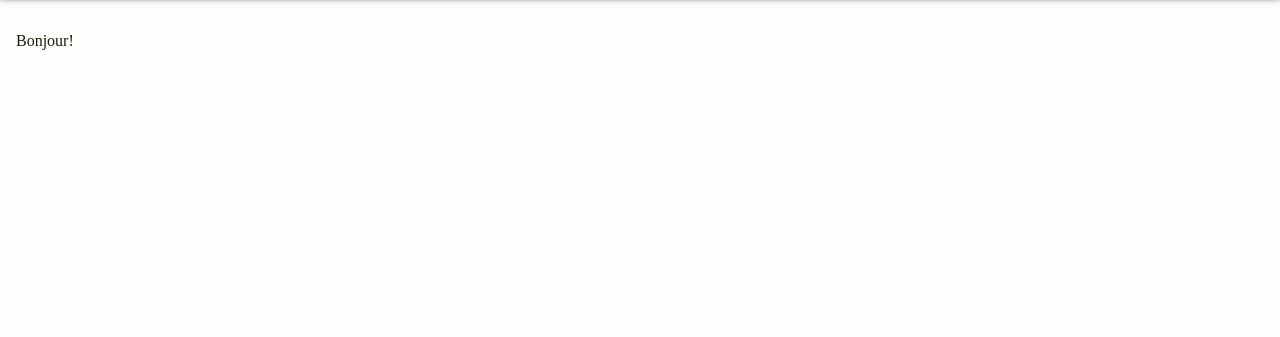
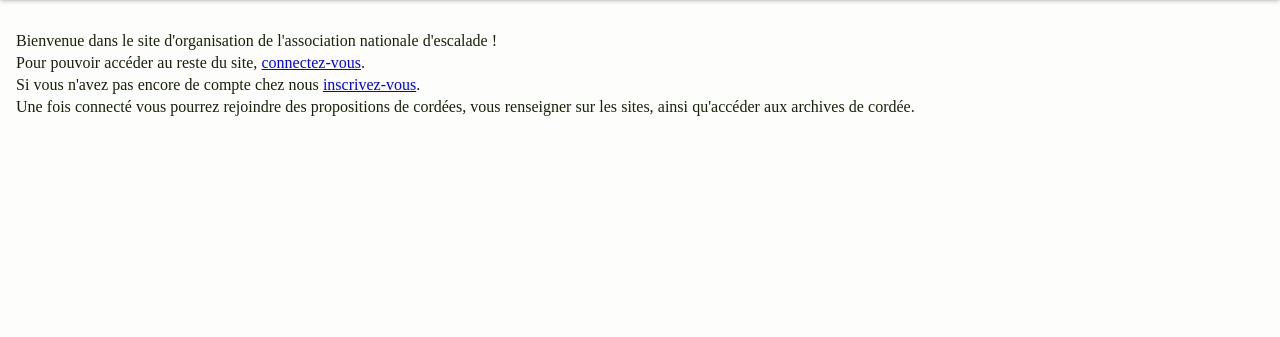
Before and after one commit to xyannick3/Escalada, a Flask app: page / in a window 1280 px wide. Shown: the part 83-420 px from the top of the page. Run offline with Flask 3, Linux system fonts and the light colour scheme; some libraries are stand-ins or nearby versions.

Commit message:
Update homePage.html

```diff
--- a/DevelopmentFile/templates/homePage.html
+++ b/DevelopmentFile/templates/homePage.html
@@ -9,5 +9,10 @@
 
 
 {%block content%}
-<p>Bonjour!</p>
+<p>
+    Bienvenue dans le site d'organisation de l'association nationale d'escalade !<br>
+    Pour pouvoir accéder au reste du site, <a href="{{url_for('login')}}">connectez-vous</a>.<br>
+    Si vous n'avez pas encore de compte chez nous <a href="{{url_for('register')}}">inscrivez-vous</a>.<br>
+    Une fois connecté vous pourrez rejoindre des propositions de cordées, vous renseigner sur les sites, ainsi qu'accéder aux archives de cordée.
+</p>
 {%endblock%}
```
